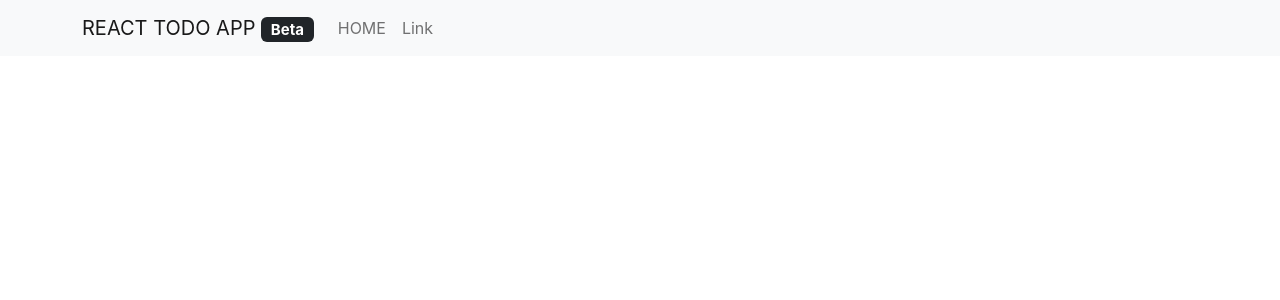
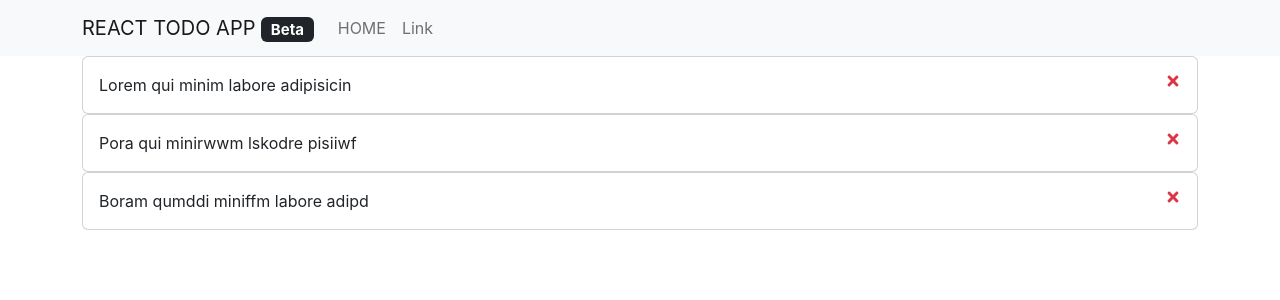
Before and after one commit to Ant1s0c1al/todo-webapp, a React (Create React App) app in the folder react-todo-app/: page / in a window 1280 px wide. Shown: the top 300 px of the page. Built offline with nearby package versions, Linux system fonts and the light colour scheme.

Commit message:
build: render/display todos in app

```diff
--- a/react-todo-app/src/App.js
+++ b/react-todo-app/src/App.js
@@ -1,6 +1,7 @@
 import { useState } from 'react';
 import { Container } from 'react-bootstrap';
 import NavBar from './components/NavBar';
+import Todos from './components/Todos';
 //import logo from './logo.svg';
 import './App.scss';
 
@@ -36,7 +37,7 @@ function App() {
 
       {/* Main App */}
       <Container>
-        <main></main>
+        <Todos todos={todos} />
       </Container>
 
     </>
```
